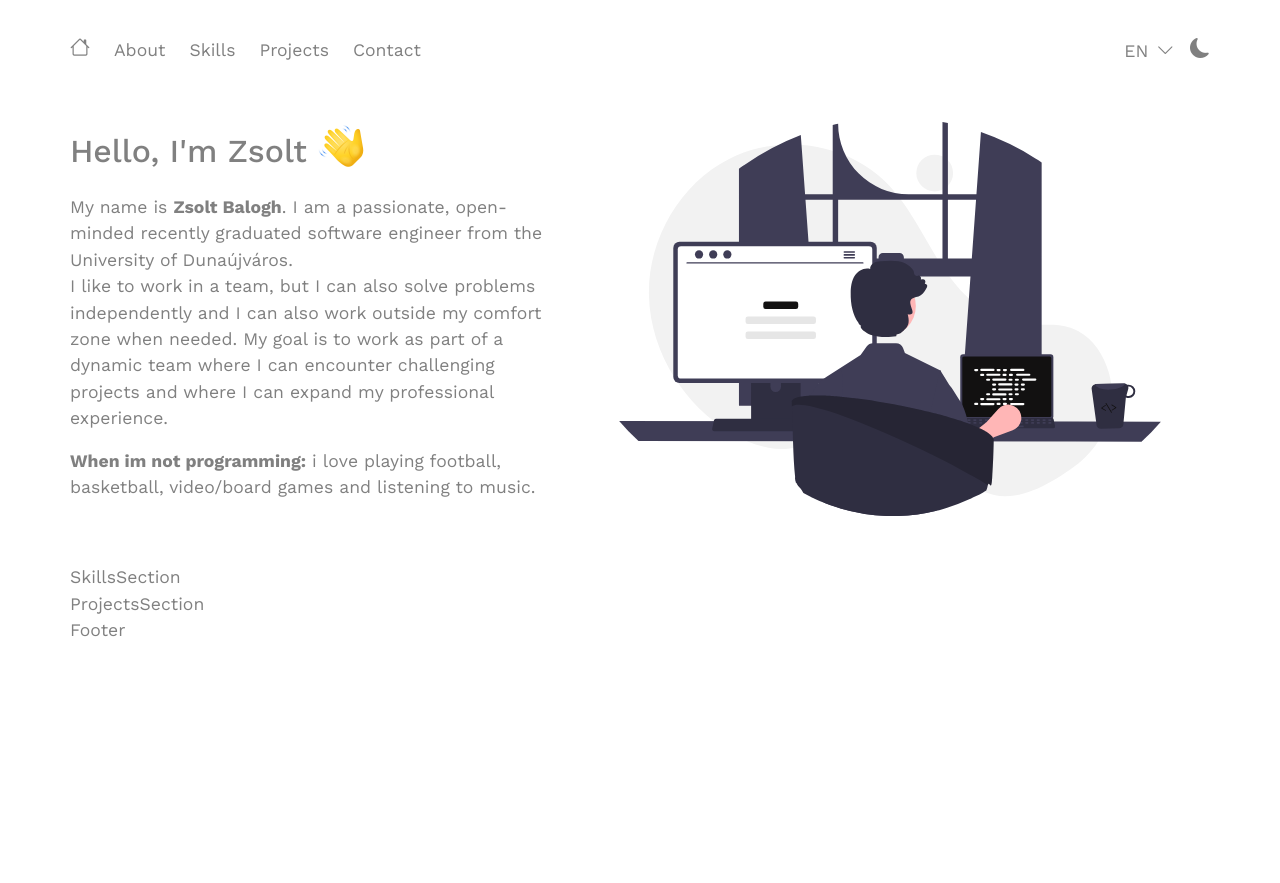
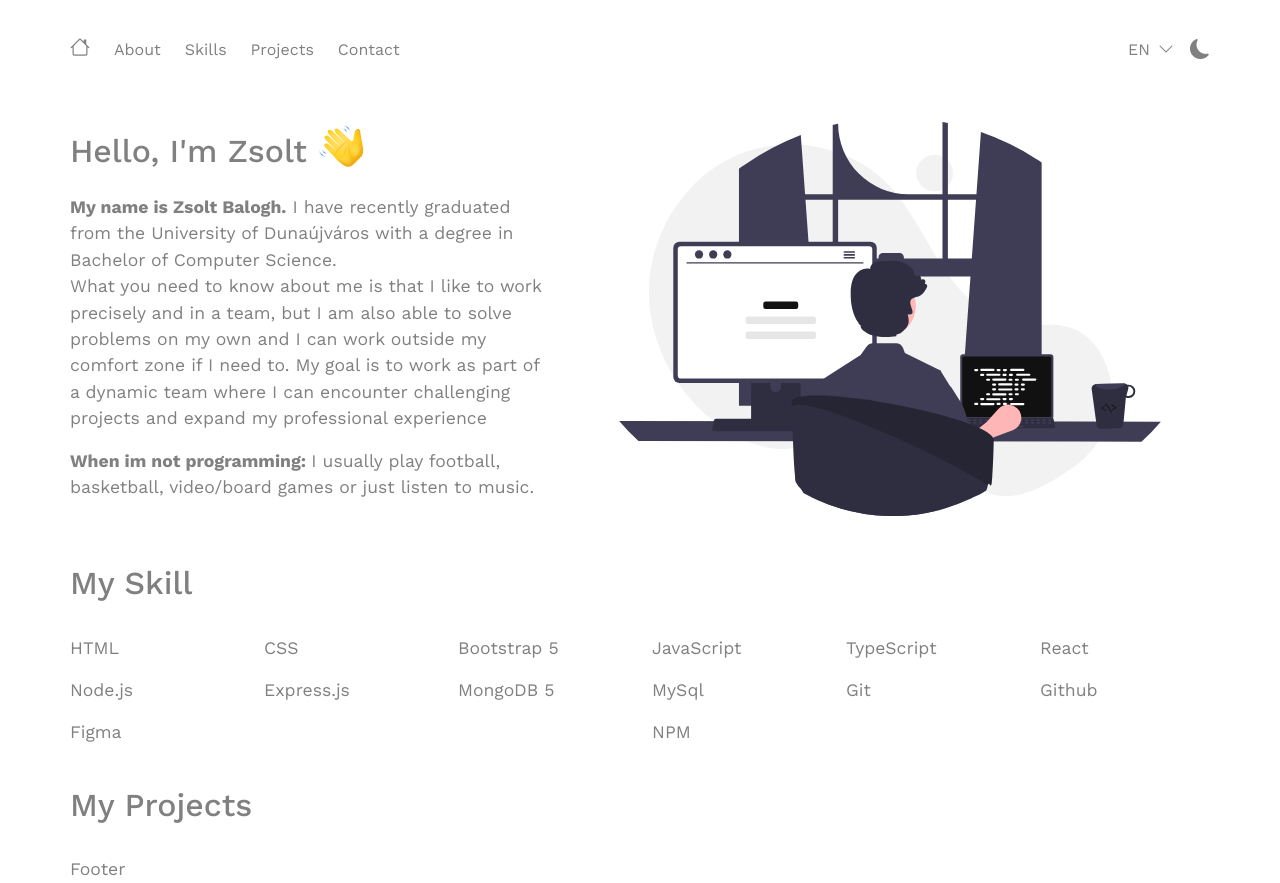
Before and after one commit to zsolt270/Portfolio, a React (Vite) app: page / in a window 1280 px wide. Before the commit the page ends 800 px from the top, so only its background shows below. Built offline with nearby package versions, Linux system fonts and the light colour scheme.

Commit message:
started other sections too

```diff
--- a/src/components/Header.tsx
+++ b/src/components/Header.tsx
@@ -39,7 +39,7 @@ export default function Header() {
 							<span className='navbar-toggler-icon '></span>
 						</button>
 						<div
-							className='collapse navbar-collapse w-100 justify-content-between'
+							className='collapse navbar-collapse w-100 justify-content-between fs-6'
 							id='navbarScroll'
 						>
 							<div className='navbar-nav gap-2 gap-md-4 pt-1 mb-3 mb-md-0'>
--- a/src/components/sections/AboutSection.tsx
+++ b/src/components/sections/AboutSection.tsx
@@ -1,14 +1,29 @@
+import { useContext } from "react";
+import { LanguageContext } from "../../services/providers/languageContext";
 import waving from "../../assets/wave-icon.png";
 import style from "./css.modules/About.module.css";
+import * as AboutContent from "../../utils/contents/AboutContent.json";
 
 export default function AboutSection() {
+	const languageContext = useContext(LanguageContext);
+	let mainText;
+	let otherText;
+	if (languageContext?.language == "HU") {
+		mainText = AboutContent.HU.mainText.split(".");
+		otherText = AboutContent.HU.Other.split(":");
+	} else {
+		mainText = AboutContent.EN.mainText.split(".");
+		otherText = AboutContent.EN.Other.split(":");
+	}
 	return (
 		<div className='d-block d-md-flex gap-4 mb-5'>
 			<div>
 				<h2
 					className={`text-center text-md-start mb-3 mb-sm-2 ${style.levitateText}`}
 				>
-					Hello, I'm Zsolt{" "}
+					{languageContext?.language == "HU"
+						? AboutContent.HU.title
+						: AboutContent.EN.title}
 					<img
 						className={`pb-3 ${style.waving}`}
 						src={waving}
@@ -17,20 +32,15 @@ export default function AboutSection() {
 				</h2>
 				<div className={`${style.imgDiv} d-block d-md-none mb-4 mb-sm-5`}></div>
 				<p className={`${style.levitateText}`}>
-					My name is <span className='fw-bold'>Zsolt Balogh</span>. I am a
-					passionate, open-minded recently graduated software engineer from the
-					University of Dunaújváros.
-					<br />I like to work in a team, but I can also solve problems
-					independently and I can also work outside my comfort zone when needed.
-					My goal is to work as part of a dynamic team where I can encounter
-					challenging projects and where I can expand my professional
-					experience.
+					<span className='fw-bold'>{mainText[0]}.</span>
+					{mainText[1]}.
+					<br />
+					{mainText[2]}.{mainText[3]}
 				</p>
 
 				<p className={`${style.levitateText}`}>
-					<span className='fw-bold'>When im not programming:</span> i love
-					playing football, basketball, video/board games and listening to
-					music.
+					<span className='fw-bold'>{otherText[0]}: </span>
+					{otherText[1]}
 				</p>
 			</div>
 			<div className={`${style.imgDiv} d-none d-md-block`}></div>
--- a/src/components/sections/ProjectsSection.tsx
+++ b/src/components/sections/ProjectsSection.tsx
@@ -1,3 +1,16 @@
+import { useContext } from "react";
+import { LanguageContext } from "../../services/providers/languageContext";
+import SectionTitle from "../ui/SectionTitle";
+
 export default function ProjectsSection() {
-	return <div>ProjectsSection</div>;
+	const languageContext = useContext(LanguageContext);
+	return (
+		<>
+			<SectionTitle
+				title={
+					languageContext?.language === "HU" ? "Projekteim" : "My Projects"
+				}
+			/>
+		</>
+	);
 }
--- a/src/components/sections/SkillsSection.tsx
+++ b/src/components/sections/SkillsSection.tsx
@@ -1,3 +1,62 @@
+import { useContext } from "react";
+import { LanguageContext } from "../../services/providers/languageContext";
+import SectionTitle from "../ui/SectionTitle";
+
 export default function SkillsSection() {
-	return <div>SkillsSection</div>;
+	const languageContext = useContext(LanguageContext);
+	return (
+		<>
+			<SectionTitle
+				title={languageContext?.language === "HU" ? "Készségeim" : "My Skill"}
+			/>
+			<div className='row'>
+				<div className='col'>
+					<p>HTML</p>
+				</div>
+				<div className='col'>
+					<p>CSS</p>
+				</div>
+				<div className='col'>
+					<p>Bootstrap 5</p>
+				</div>
+				<div className='col'>
+					<p>JavaScript</p>
+				</div>
+				<div className='col'>
+					<p>TypeScript</p>
+				</div>
+				<div className='col'>
+					<p>React</p>
+				</div>
+			</div>
+			<div className='row'>
+				<div className='col'>
+					<p>Node.js</p>
+				</div>
+				<div className='col'>
+					<p>Express.js</p>
+				</div>
+				<div className='col'>
+					<p>MongoDB 5</p>
+				</div>
+				<div className='col'>
+					<p>MySql</p>
+				</div>
+				<div className='col'>
+					<p>Git</p>
+				</div>
+				<div className='col'>
+					<p>Github</p>
+				</div>
+			</div>
+			<div className='row'>
+				<div className='col'>
+					<p>Figma</p>
+				</div>
+				<div className='col'>
+					<p>NPM</p>
+				</div>
+			</div>
+		</>
+	);
 }
--- a/src/components/sections/css.modules/About.module.css
+++ b/src/components/sections/css.modules/About.module.css
@@ -5,15 +5,28 @@
 	background-position: center;
 	min-width: 40rem;
 	min-height: 22.5rem;
-	animation: levitateImgAnimation 3s linear infinite;
+	animation: levitateImgAnimation 4s linear infinite;
 }
 
 .waving {
-	animation: wavingAnimation 8s linear 2s infinite;
+	animation: wavingAnimation 5.5s linear infinite;
 }
 
 .levitateText:hover {
 	animation: levitateTextAnimation 2s linear;
+	animation-play-state: running;
+}
+
+@keyframes levitateImgAnimation {
+	0% {
+		transform: none;
+	}
+	50% {
+		transform: translateY(-1rem);
+	}
+	100% {
+		transform: none;
+	}
 }
 
 @keyframes wavingAnimation {
@@ -25,18 +38,6 @@
 	}
 	30% {
 		transform: rotate(0deg);
-	}
-}
-
-@keyframes levitateImgAnimation {
-	0% {
-		transform: none;
-	}
-	50% {
-		transform: translateY(-1rem);
-	}
-	100% {
-		transform: none;
 	}
 }
 
--- /dev/null
+++ b/src/components/ui/SectionTitle.tsx
@@ -0,0 +1,11 @@
+interface SectionTitleType {
+	title: string;
+}
+
+export default function SectionTitle({ title }: SectionTitleType) {
+	return (
+		<div className='row my-4'>
+			<h2>{title}</h2>
+		</div>
+	);
+}
--- /dev/null
+++ b/src/utils/contents/AboutContent.json
@@ -0,0 +1,12 @@
+{
+	"HU": {
+		"title": "Hello, Zsolt vagyok ",
+		"mainText": "Balogh Zsolt hívnak. Nemrég végeztem a Dunaújvárosi Egyetemen mérnökinformatikus alapszakon. \n Amit rólam tudni kell, hogy szeretek precízen és csapatban dolgozni, de képes vagyok egyedül is megoldani problémákat, és ha kell, a komfortzónámon kívül is tudok dolgozni. Célom, hogy egy dinamikus csapat részeként dolgozhassak, ahol kihívásokkal teli projektekkel találkozhatok és bővíthetem szakmai tapasztalataimat",
+		"Other": "Amikor nem programozok: Általában focizom, kosárlabdázom, videó- vagy társasjátékozom, vagy csak zenét hallgatok."
+	},
+	"EN": {
+		"title": "Hello, I'm Zsolt ",
+		"mainText": "My name is Zsolt Balogh. I have recently graduated from the University of Dunaújváros with a degree in Bachelor of Computer Science. \n What you need to know about me is that I like to work precisely and in a team, but I am also able to solve problems on my own and I can work outside my comfort zone if I need to. My goal is to work as part of a dynamic team where I can encounter challenging projects and expand my professional experience",
+		"Other": "When im not programming: I usually play football, basketball, video/board games or just listen to music."
+	}
+}
```
